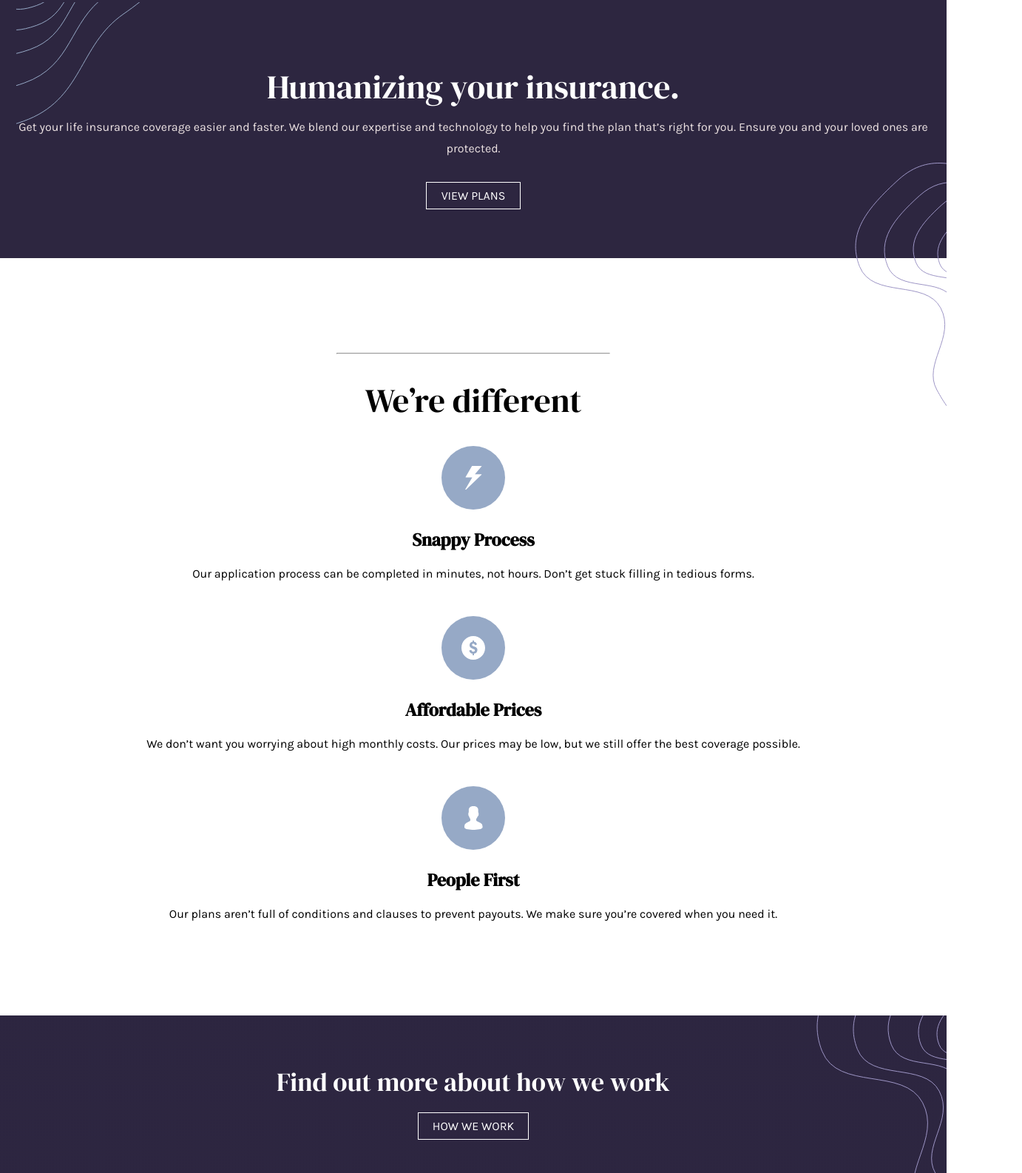
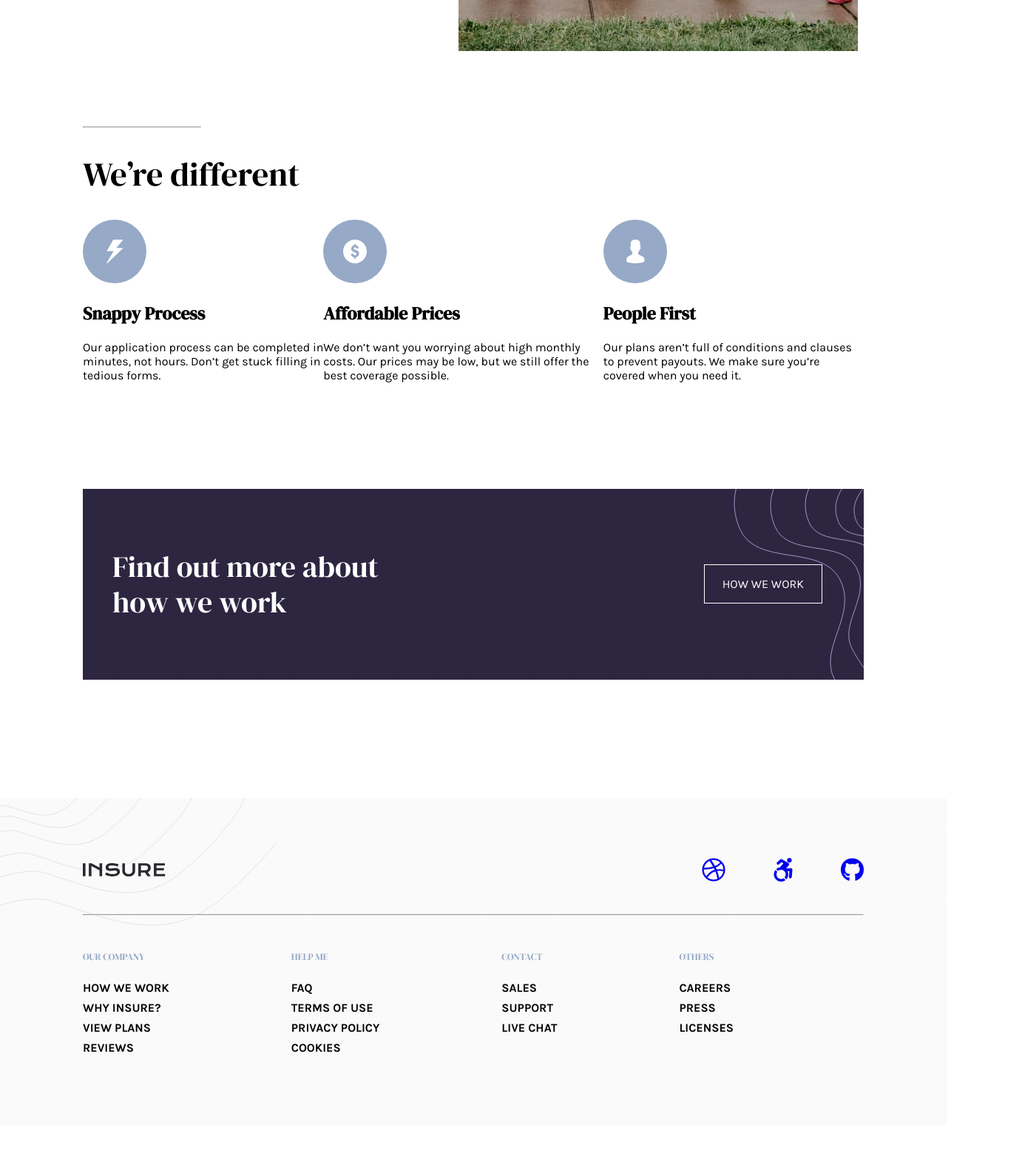
Before and after one commit to futuregit/insure-landing-page, a plain HTML site: page index.html in a window 1280 px wide. Shown: the part 751-2337 px from the top of the page at 74% size, 1382 px wide, since content can reach past the window. After the commit the page ends 2273 px from the top, so only its background shows below. Drawn offline with Linux system fonts and the light colour scheme.

Commit message:
Finished Project.

```diff
--- a/index.html
+++ b/index.html
@@ -41,8 +41,9 @@
 
     <!-- Begin Hero Section -->
     <section class="hero">
-      <br>
+
       <div class="hero__left container">
+        <hr>
         <h1 class="hero__title"> Humanizing your insurance.</h1>
         <p class="hero__text">
           Get your life insurance coverage easier and faster. We blend our expertise
@@ -59,8 +60,9 @@
 
     <!-- Begin Features Section -->
     <section class="features container">
-      <hr>
+      <hr class="features__hr">
       <h1 class="features__title"> We’re different</h1>
+      <div class="features-flex">
         <div class="features__card">
           <img src="images/icon-snappy-process.svg" alt="" class="features__icon">
           <h2 class="features__subheading">Snappy Process</h2>
@@ -85,25 +87,34 @@
             sure you’re covered when you need it.
           </p>
         </div>
+      </div>
     </section>
     <!-- End Features Section -->
 
-    <!-- Begin Call-To-Action Section -->
-    <section class="call-to-action call-to-action__card container">
+    <!-- Begin Call-To-Action Section --><div class="call-to-action--top-container">
+
+      <section class="call-to-action container "><div class="call-to-action__card">
+
           <h2 class="call-to-action__text">Find out more about how we work</h2>
           <a href="#" alt="How we work button" class="call-to-action__btn btn">How we work</a>
+      </div>
       </section>
+    </div>
     <!-- End Call-To-Action Section -->
 
     <!-- Begin Footer -->
-    <footer class="footer__container">
+    <footer class="footer__container"><div class="footer__logo-and-social--flex">
+
         <a href="#" class="footer__logo"><img src="/images/logo.svg" alt="Company Logo" srcset=""></a>
         <div class="footer__social">
           <a href="#" alt="Dribbble"><i class="fab fa-dribbble"></i></a>
           <a href="#" alt="Accessible"><i class="fab fa-accessible-icon"></i></a>
-        <a href="#" alt=><i class="fab fa-github"></i></a></div>
+          <a href="#" alt=><i class="fab fa-github"></i></a>
+        </div>
+    </div>
       <hr class="footer__line">
       <div class="footer__info">
+        <div class="footer__group">
           <h3 class="footer__subheading">Our Company</h3>
           <ul class="col">
             <li><a href="#">How we work</a></li>
@@ -111,6 +122,8 @@
             <li><a href="#">View plans</a></li>
             <li><a href="#">Reviews</a></li>
           </ul>
+      </div>
+        <div class="footer__group">
           <h3 class="footer__subheading">Help me</h3>
           <ul class="col">
             <li><a href="#">FAQ</a></li>
@@ -118,18 +131,23 @@
             <li><a href="#">Privacy policy</a></li>
             <li><a href="#">Cookies</a></li>
           </ul>
+        </div>
+        <div class="footer__group">
           <h3 class="footer__subheading">Contact</h3>
           <ul class="col">
             <li><a href="#">Sales</a></li>
             <li><a href="#"> Support</a></li>
             <li><a href="#">Live chat</a></li>
           </ul>
+        </div>
+        <div class="footer__group">
           <h3 class="footer__subheading">Others</h3>
           <ul class="col">
             <li><a href="#">Careers</a></li>
             <li><a href="#">Press</a></li>
             <li><a href="#">Licenses</a></li>
           </ul>
+        </div>
       </div>
     </footer>
     <!-- End Footer -->
--- a/style.css
+++ b/style.css
@@ -121,7 +121,6 @@ header {
     left: 0;
     width: 100%;
     height: 200vh;
-
     overflow-y: auto;
     background: var(--primary-darkviolet);
     display: flex;
@@ -149,7 +148,6 @@ header {
 }
 
 .navbar__links--open li {
-    /* display: none; */
     padding-left: 0;
     list-style: none;
     padding: 1.5em 0;
@@ -164,6 +162,7 @@ header {
     font-size: 1.5rem;
     color: white;
     text-decoration: none;
+    text-transform: uppercase;
 }
 
 .navbar__links li a:hover,
@@ -180,10 +179,11 @@ header {
     flex-flow: column-reverse;
 }
 
-/*hide class when navigation is open */
+/* emptyClass is simply a placeholder. */
 .emptyClass {
     display: none;
 }
+
 .hero__left {
     background: url('./images/bg-pattern-intro-left-mobile.svg');
 
@@ -304,6 +304,7 @@ footer {
     display: flex;
     justify-content: center;
     padding-top: 1em;
+    font-size: 2rem;
 }
 
 .footer__social a:hover,
@@ -347,15 +348,194 @@ ul li {
     padding-top: .5em;
 }
 
-
-
-
 /* End Structure */
 
 /* Begin desktop media query min-width 1000px */
 
 @media (min-width: 1000px) {
 
+    .container {
+        padding: 0 7em;
+    }
+
+    .hamburger__icon {
+        display: none;
+    }
+    header {
+        display:flex;
+        justify-content: space-between;
+    }
+
+    .navbar__links {
+        display: flex;
+        justify-content: space-between;
+        /* margin-right: 5em; */
+    }
+
+    .navbar__links li a,
+    .navbar__links--open li a {
+        color: var(--primary-darkviolet);
+        font-size: 1rem;
+        padding: .5em 1em .5em 1em;
+    }
+
+    .navbar__links li a:hover,
+    .navbar__links li a:active,
+    .navbar__links--open li a:hover,
+    .navbar__links--open li a:active  {
+        border: 1px solid white;
+        padding: .5em 1em .5em 1em;
 }
 
+    .navbar__links li a:hover,
+    .navbar__links li a:active,
+    .navbar__links--open li a:hover,
+    .navbar__links--open li a:active {
+        border: 1px solid var(--primary-darkviolet);
+        }
+
+    .hero {
+        flex-flow: row;
+        justify-content: space-between;
+    }
+
+    .hero__left {
+        width: 35%;
+        text-align: left;
+        /* position: relative; */
+        padding-left: 0;
+        margin-left: 8em;
+    }
+
+    .hero__left {
+        background: url('./images/bg-pattern-intro-left-desktop.svg');
+
+        background-repeat: no-repeat;
+        background-position: -10% 95%;
+        overflow-x: visible;
+        position: relative; /*for background image */
+    }
+
+    .hero__left::before {
+        content: '';
+        position: absolute;
+        width: 524px;
+        height: 550px;
+        top: 30%;
+        right: -180%;
+        z-index: 1;
+        background: url('./images/bg-pattern-intro-right-desktop.svg');
+        background-repeat: no-repeat;
+    }
+
+    .hero__title {
+        padding-top: .8em;
+        text-align: left;
+
+    }
+
+    .hero__text {
+        font-size: .8rem;
+    }
+
+
+    .hero__left hr {
+        margin-left: 0;
+        margin-top: 5.5em;
+        margin-bottom: 0;
+        max-width: 10em;
+    }
+
+    .hero__right {
+        width: 44%;
+        position: absolute;
+        top: 170px;
+        right: 120px;
+        padding: 0;
+        margin-right: 0;
+        text-align: right;
+    }
+
+    .features {
+        margin-top: 25em;
+        text-align: left;
+    }
+
+    .features__hr {
+        margin-left: 0;
+        margin-top: 5.5em;
+        margin-bottom: 0;
+        max-width: 10em;
+    }
+
+    .features__title {
+        text-align: left;
+    }
+
+    .features-flex {
+        display: flex;
+    }
+
+    .call-to-action--top-container {
+        padding: 0 7em;
+    }
+    .call-to-action--top-container .container {
+        padding: 3em 3.5em 3em 0;
+    }
+
+    .call-to-action__card {
+        text-align: center;
+        display: flex;
+        justify-content: space-between;
+        align-items: center;
+    }
+
+    .call-to-action__text {
+        text-align: left;
+        width: 50%;
+        font-size: 2.5em;
+    }
+
+    .call-to-action__btn {
+        padding: 1em 1.5em;
+        margin: 0;
+        text-align: center;
+    }
+
+    footer {
+        text-align: unset;
+    }
+
+    .footer__container {
+        padding: 5em 7em;
+    }
+
+
+    .footer__social {
+        padding-top: 0;
+    }
+
+    .footer__logo {
+        padding-bottom: 0;
+        margin-bottom: 0;
+    }
+
+    .footer__social a + a {
+        padding-bottom: 0;
+    }
+
+    .footer__logo-and-social--flex {
+        display: flex;
+        justify-content: space-between;
+        align-items: center;
+        padding-bottom: 2em;
+    }
+
+    .footer__info {
+        display: flex;
+        justify-content: space-between;
+        margin-right: 11em;
+    }
+
+
 /* End desktop media query min-width 1000px */
```
Lines whose indentation alone changed are shown as unchanged.
